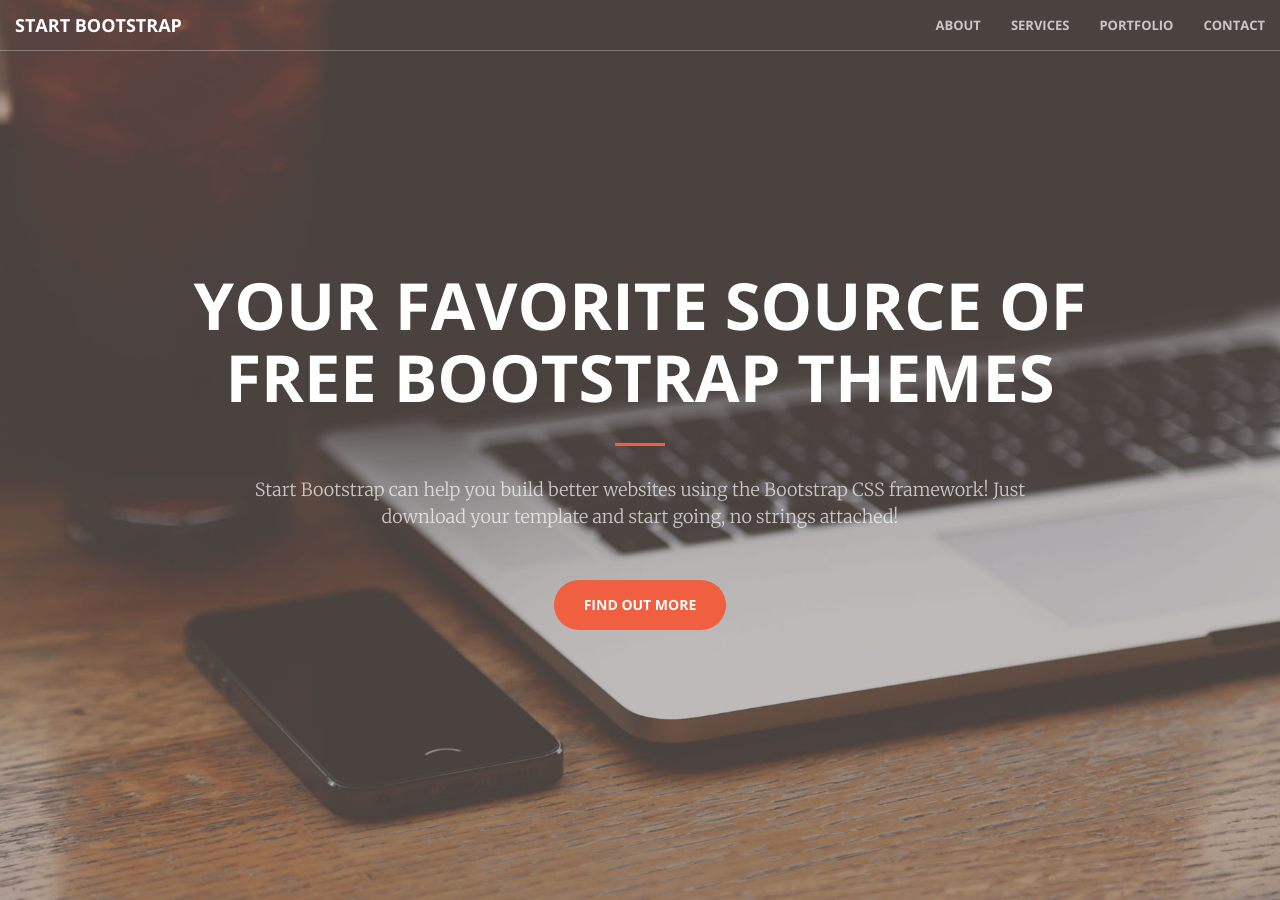
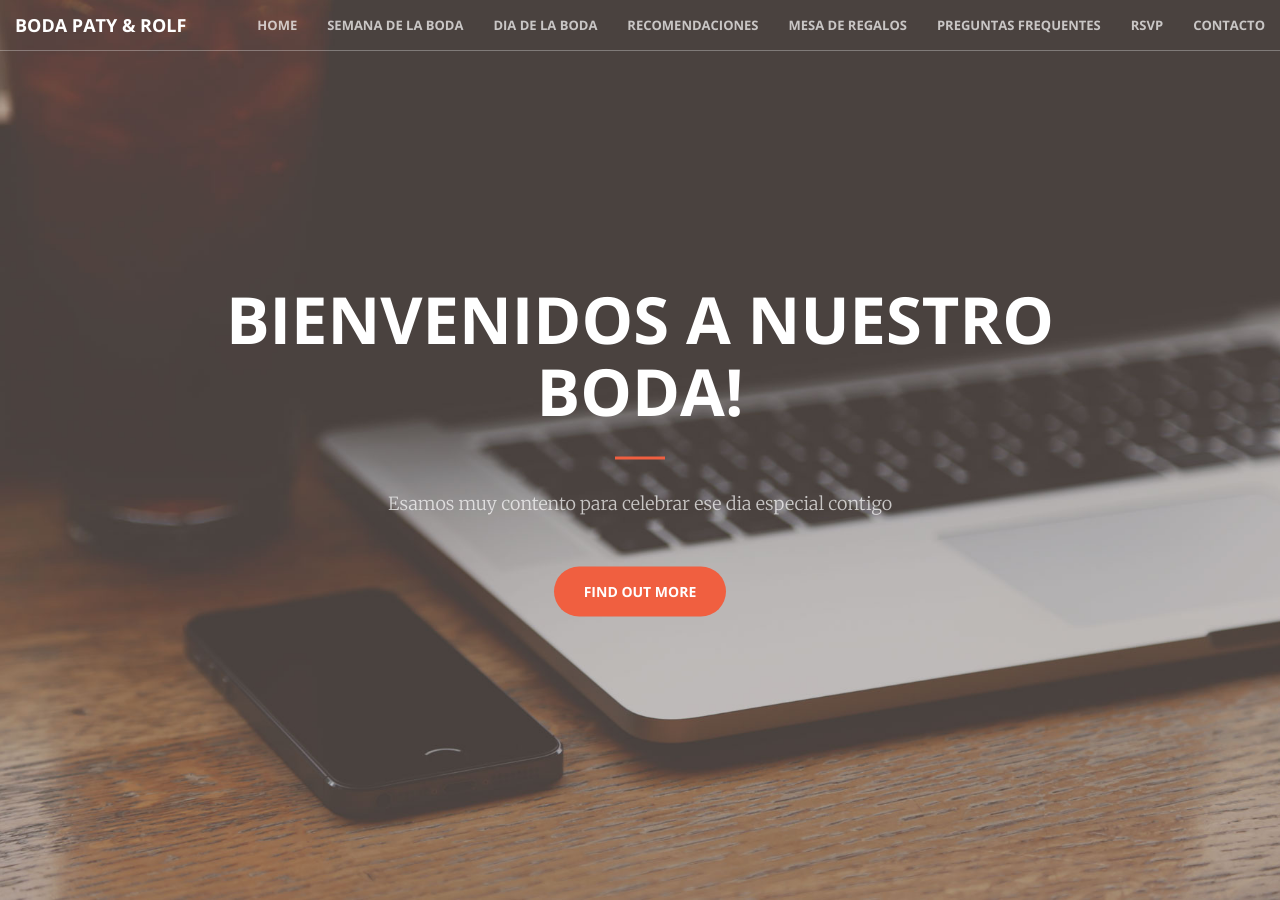
Before and after one commit to boda-paty-rolf/boda-paty-rolf.github.io, a Jekyll site: the page built from index.html, in a window 1280 px wide and 900 px high. Built offline with Jekyll 4.4.1, drawn with Linux system fonts in a browser that asks for light colours; some of the changed text lies outside the part shown.

Commit message:
start adding menu containers

```diff
--- a/_includes/aside.html
+++ /dev/null
@@ -1,8 +0,0 @@
-  <aside class="bg-dark">
-      <div class="container text-center">
-          <div class="call-to-action">
-              <h2>Free Download at Start Bootstrap!</h2>
-              <a href="#" class="btn btn-default btn-xl wow tada">Download Now!</a>
-          </div>
-      </div>
-  </aside>
--- a/_includes/call-to-action.html
+++ /dev/null
@@ -1,12 +0,0 @@
-<section class="bg-primary" id="about">
-    <div class="container">
-        <div class="row">
-            <div class="col-lg-8 col-lg-offset-2 text-center">
-                <h2 class="section-heading">We've got what you need!</h2>
-                <hr class="light">
-                <p class="text-faded">Start Bootstrap has everything you need to get your new website up and running in no time! All of the templates and themes on Start Bootstrap are open source, free to download, and easy to use. No strings attached!</p>
-                <a href="#" class="btn btn-default btn-xl">Get Started!</a>
-            </div>
-        </div>
-    </div>
-</section>
--- /dev/null
+++ b/_includes/gifts.html
@@ -0,0 +1,42 @@
+<section id="services">
+    <div class="container">
+        <div class="row">
+            <div class="col-lg-12 text-center">
+                <h2 class="section-heading">At Your Service</h2>
+                <hr class="primary">
+            </div>
+        </div>
+    </div>
+    <div class="container">
+        <div class="row">
+            <div class="col-lg-3 col-md-6 text-center">
+                <div class="service-box">
+                    <i class="fa fa-4x fa-diamond wow bounceIn text-primary"></i>
+                    <h3>Sturdy Templates</h3>
+                    <p class="text-muted">Our templates are updated regularly so they don't break.</p>
+                </div>
+            </div>
+            <div class="col-lg-3 col-md-6 text-center">
+                <div class="service-box">
+                    <i class="fa fa-4x fa-paper-plane wow bounceIn text-primary" data-wow-delay=".1s"></i>
+                    <h3>Ready to Ship</h3>
+                    <p class="text-muted">You can use this theme as is, or you can make changes!</p>
+                </div>
+            </div>
+            <div class="col-lg-3 col-md-6 text-center">
+                <div class="service-box">
+                    <i class="fa fa-4x fa-newspaper-o wow bounceIn text-primary" data-wow-delay=".2s"></i>
+                    <h3>Up to Date</h3>
+                    <p class="text-muted">We update dependencies to keep things fresh.</p>
+                </div>
+            </div>
+            <div class="col-lg-3 col-md-6 text-center">
+                <div class="service-box">
+                    <i class="fa fa-4x fa-heart wow bounceIn text-primary" data-wow-delay=".3s"></i>
+                    <h3>Made with Love</h3>
+                    <p class="text-muted">You have to make your websites with love these days!</p>
+                </div>
+            </div>
+        </div>
+    </div>
+</section>
--- a/_includes/header.html
+++ b/_includes/header.html
@@ -1,9 +1,9 @@
 <header>
     <div class="header-content">
         <div class="header-content-inner">
-            <h1>Your Favorite Source of Free Bootstrap Themes</h1>
+            <h1>Bienvenidos a nuestro boda!</h1>
             <hr>
-            <p>Start Bootstrap can help you build better websites using the Bootstrap CSS framework! Just download your template and start going, no strings attached!</p>
+            <p>Esamos muy contento para celebrar ese dia especial contigo</p>
             <a href="#about" class="btn btn-primary btn-xl page-scroll">Find Out More</a>
         </div>
     </div>
--- a/_includes/nav.html
+++ b/_includes/nav.html
@@ -8,23 +8,35 @@
                 <span class="icon-bar"></span>
                 <span class="icon-bar"></span>
             </button>
-            <a class="navbar-brand page-scroll" href="#page-top">Start Bootstrap</a>
+            <a class="navbar-brand page-scroll" href="#page-top">Boda Paty & Rolf</a>
         </div>
 
         <!-- Collect the nav links, forms, and other content for toggling -->
         <div class="collapse navbar-collapse" id="bs-example-navbar-collapse-1">
             <ul class="nav navbar-nav navbar-right">
                 <li>
-                    <a class="page-scroll" href="#about">About</a>
+                    <a class="page-scroll" href="#home">Home</a>
                 </li>
                 <li>
-                    <a class="page-scroll" href="#services">Services</a>
+                    <a class="page-scroll" href="#weddingweek">Semana de la boda</a>
                 </li>
                 <li>
-                    <a class="page-scroll" href="#portfolio">Portfolio</a>
+                    <a class="page-scroll" href="#weddingday">Dia de la boda</a>
                 </li>
                 <li>
-                    <a class="page-scroll" href="#contact">Contact</a>
+                    <a class="page-scroll" href="#recomendations">Recomendaciones</a>
+                </li>
+                <li>
+                    <a class="page-scroll" href="#gifts">Mesa de regalos</a>
+                </li>
+                <li>
+                    <a class="page-scroll" href="#faq">Preguntas frequentes</a>
+                </li>
+                <li>
+                    <a class="page-scroll" href="#rsvp">RSVP</a>
+                </li>
+                <li>
+                    <a class="page-scroll" href="#contact">Contacto</a>
                 </li>
             </ul>
         </div>
--- /dev/null
+++ b/_includes/recomendations.html
@@ -0,0 +1,42 @@
+<section id="services">
+    <div class="container">
+        <div class="row">
+            <div class="col-lg-12 text-center">
+                <h2 class="section-heading">At Your Service</h2>
+                <hr class="primary">
+            </div>
+        </div>
+    </div>
+    <div class="container">
+        <div class="row">
+            <div class="col-lg-3 col-md-6 text-center">
+                <div class="service-box">
+                    <i class="fa fa-4x fa-diamond wow bounceIn text-primary"></i>
+                    <h3>Sturdy Templates</h3>
+                    <p class="text-muted">Our templates are updated regularly so they don't break.</p>
+                </div>
+            </div>
+            <div class="col-lg-3 col-md-6 text-center">
+                <div class="service-box">
+                    <i class="fa fa-4x fa-paper-plane wow bounceIn text-primary" data-wow-delay=".1s"></i>
+                    <h3>Ready to Ship</h3>
+                    <p class="text-muted">You can use this theme as is, or you can make changes!</p>
+                </div>
+            </div>
+            <div class="col-lg-3 col-md-6 text-center">
+                <div class="service-box">
+                    <i class="fa fa-4x fa-newspaper-o wow bounceIn text-primary" data-wow-delay=".2s"></i>
+                    <h3>Up to Date</h3>
+                    <p class="text-muted">We update dependencies to keep things fresh.</p>
+                </div>
+            </div>
+            <div class="col-lg-3 col-md-6 text-center">
+                <div class="service-box">
+                    <i class="fa fa-4x fa-heart wow bounceIn text-primary" data-wow-delay=".3s"></i>
+                    <h3>Made with Love</h3>
+                    <p class="text-muted">You have to make your websites with love these days!</p>
+                </div>
+            </div>
+        </div>
+    </div>
+</section>
--- /dev/null
+++ b/_includes/weddingday.html
@@ -0,0 +1,42 @@
+<section id="services">
+    <div class="container">
+        <div class="row">
+            <div class="col-lg-12 text-center">
+                <h2 class="section-heading">At Your Service</h2>
+                <hr class="primary">
+            </div>
+        </div>
+    </div>
+    <div class="container">
+        <div class="row">
+            <div class="col-lg-3 col-md-6 text-center">
+                <div class="service-box">
+                    <i class="fa fa-4x fa-diamond wow bounceIn text-primary"></i>
+                    <h3>Sturdy Templates</h3>
+                    <p class="text-muted">Our templates are updated regularly so they don't break.</p>
+                </div>
+            </div>
+            <div class="col-lg-3 col-md-6 text-center">
+                <div class="service-box">
+                    <i class="fa fa-4x fa-paper-plane wow bounceIn text-primary" data-wow-delay=".1s"></i>
+                    <h3>Ready to Ship</h3>
+                    <p class="text-muted">You can use this theme as is, or you can make changes!</p>
+                </div>
+            </div>
+            <div class="col-lg-3 col-md-6 text-center">
+                <div class="service-box">
+                    <i class="fa fa-4x fa-newspaper-o wow bounceIn text-primary" data-wow-delay=".2s"></i>
+                    <h3>Up to Date</h3>
+                    <p class="text-muted">We update dependencies to keep things fresh.</p>
+                </div>
+            </div>
+            <div class="col-lg-3 col-md-6 text-center">
+                <div class="service-box">
+                    <i class="fa fa-4x fa-heart wow bounceIn text-primary" data-wow-delay=".3s"></i>
+                    <h3>Made with Love</h3>
+                    <p class="text-muted">You have to make your websites with love these days!</p>
+                </div>
+            </div>
+        </div>
+    </div>
+</section>
--- /dev/null
+++ b/_includes/weddingweek.html
@@ -0,0 +1,42 @@
+<section id="services">
+    <div class="container">
+        <div class="row">
+            <div class="col-lg-12 text-center">
+                <h2 class="section-heading">At Your Service</h2>
+                <hr class="primary">
+            </div>
+        </div>
+    </div>
+    <div class="container">
+        <div class="row">
+            <div class="col-lg-3 col-md-6 text-center">
+                <div class="service-box">
+                    <i class="fa fa-4x fa-diamond wow bounceIn text-primary"></i>
+                    <h3>Sturdy Templates</h3>
+                    <p class="text-muted">Our templates are updated regularly so they don't break.</p>
+                </div>
+            </div>
+            <div class="col-lg-3 col-md-6 text-center">
+                <div class="service-box">
+                    <i class="fa fa-4x fa-paper-plane wow bounceIn text-primary" data-wow-delay=".1s"></i>
+                    <h3>Ready to Ship</h3>
+                    <p class="text-muted">You can use this theme as is, or you can make changes!</p>
+                </div>
+            </div>
+            <div class="col-lg-3 col-md-6 text-center">
+                <div class="service-box">
+                    <i class="fa fa-4x fa-newspaper-o wow bounceIn text-primary" data-wow-delay=".2s"></i>
+                    <h3>Up to Date</h3>
+                    <p class="text-muted">We update dependencies to keep things fresh.</p>
+                </div>
+            </div>
+            <div class="col-lg-3 col-md-6 text-center">
+                <div class="service-box">
+                    <i class="fa fa-4x fa-heart wow bounceIn text-primary" data-wow-delay=".3s"></i>
+                    <h3>Made with Love</h3>
+                    <p class="text-muted">You have to make your websites with love these days!</p>
+                </div>
+            </div>
+        </div>
+    </div>
+</section>
--- a/_layouts/front.html
+++ b/_layouts/front.html
@@ -6,10 +6,12 @@
 <body id="page-top">
   {% include nav.html %}
   {% include header.html %}
-  {% include call-to-action.html %}
-  {% include services.html %}
-  {% include portfolio.html %}
-  {% include aside.html %}
+  {% include weddingweek.html %}
+  {% include weddingday.html %}
+  {% include recomendations.html %}
+  {% include gifts.html %}
+  {% include faq.html %}
+  {% include rsvp.html %}
   {% include contact.html %}
   {% include scripts.html %}
 </body>
--- a/_sass/_base.scss
+++ b/_sass/_base.scss
@@ -278,12 +278,6 @@ header {
     }
 }
 
-.call-to-action {
-    h2 {
-        margin: 0 auto 20px;
-    }
-}
-
 // Bootstrap Overrides
 .text-primary {
     color: $theme-primary;
```
Also changed, not shown: _includes/faq.html (renamed from _includes/services.html), _includes/rsvp.html (renamed from _includes/portfolio.html).
